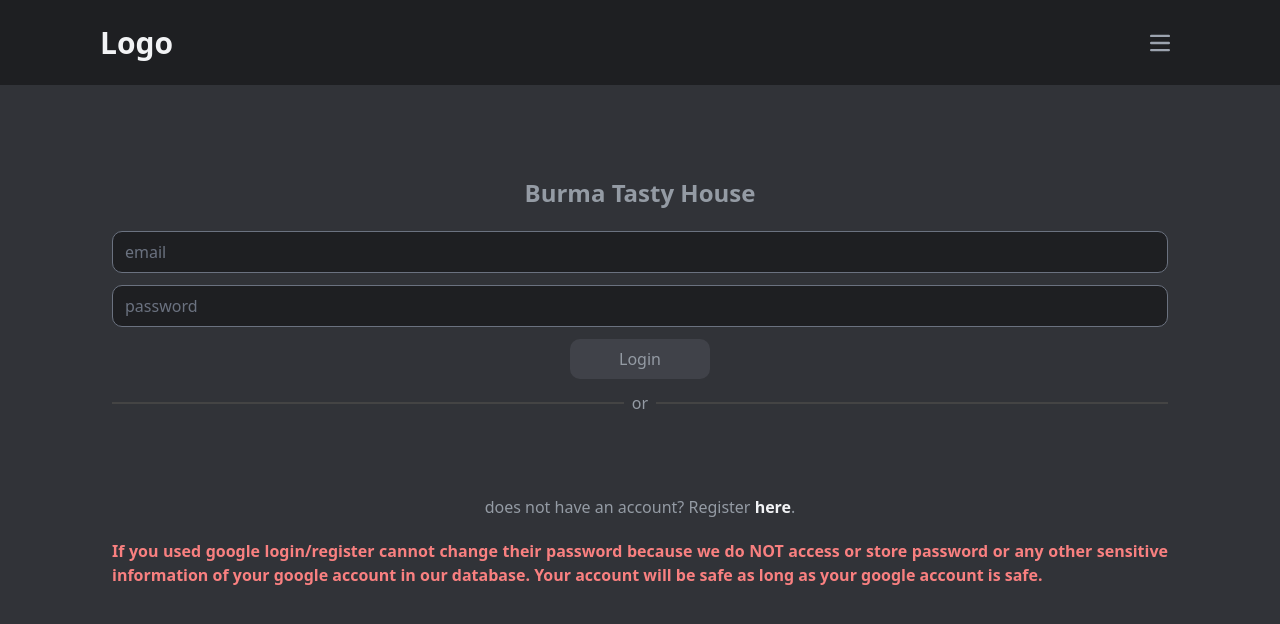
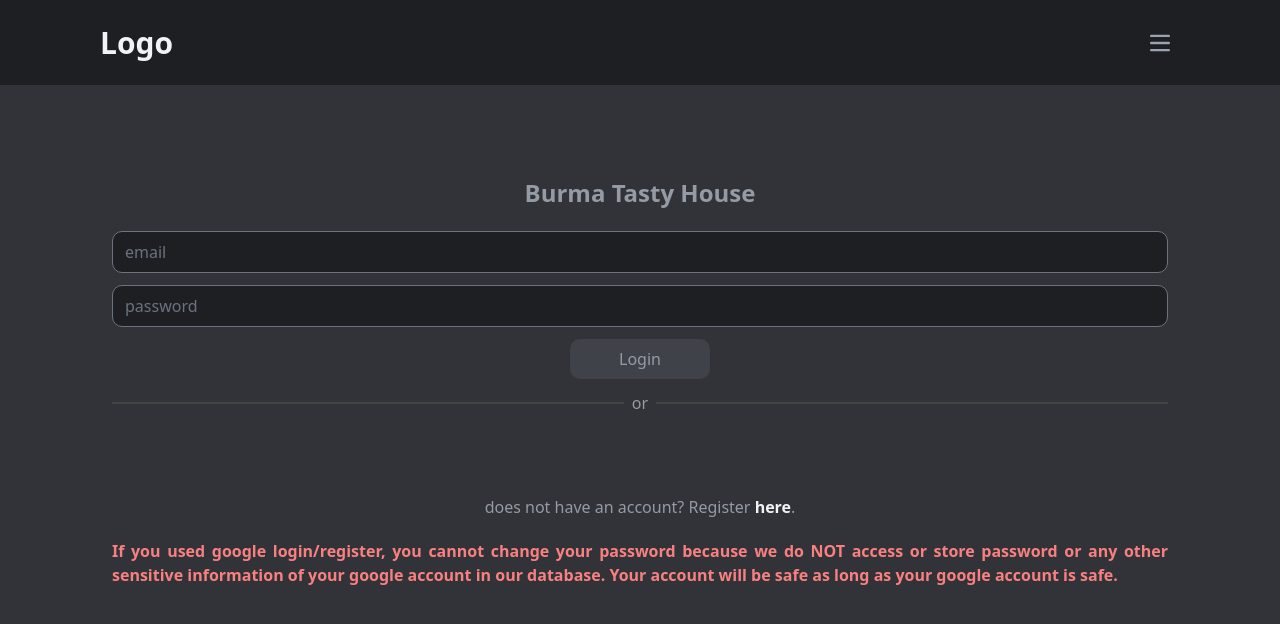
Before and after one commit to Meowveloper/burma-tasty-house-client, a React (Vite) app: page /auth/login in a window 1280 px wide. Shown: the top 624 px of the page. Built offline with nearby package versions, Linux system fonts and the light colour scheme; no server answers.

Commit message:
change text

```diff
--- a/src/components/general/GoogleLoginWarning.tsx
+++ b/src/components/general/GoogleLoginWarning.tsx
@@ -1,3 +1,3 @@
 export default function GoogleLoginWarning() {
-    return <div className="text-red-400 font-bold text-justify">If you used google login/register cannot change their password because we do NOT access or store password or any other sensitive information of your google account in our database. Your account will be safe as long as your google account is safe. </div>;
+    return <div className="text-red-400 font-bold text-justify">If you used google login/register, you cannot change your password because we do NOT access or store password or any other sensitive information of your google account in our database. Your account will be safe as long as your google account is safe. </div>;
 }
```
